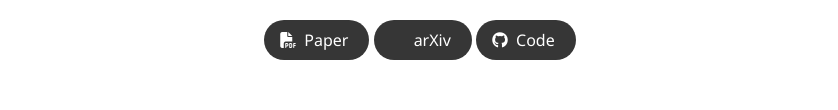
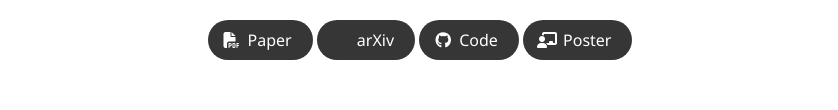
Before and after one commit to ZhefeiGong/korr-robot, a plain HTML site: page index.html in a window 1280 px wide. Shown: the part 324-434 px from the top of the page, without its empty margins (220-1058 px from the left). Drawn offline with nearby package versions, Linux system fonts and the light colour scheme; some packages are replaced by stand-ins of ours; some icons are missing; a web font is replaced by a local one.

Commit message:
upload poster

```diff
--- a/index.html
+++ b/index.html
@@ -222,6 +222,17 @@
                   </span>
                   <span>Code</span>
                   </a>
+              </span>
+
+              <!-- Poster Link. -->
+              <span class="link-block">
+                <a href="./static/poster/korr_icra_poster.pdf"
+                   class="external-link button is-normal is-rounded is-dark" target="_blank">
+                  <span class="icon">
+                      <i class="fas fa-chalkboard-teacher"></i>
+                  </span>
+                  <span>Poster</span>
+                </a>
               </span>
 
               <!-- Huggingface Link. -->
```
Also changed, not shown: 1 other file.
